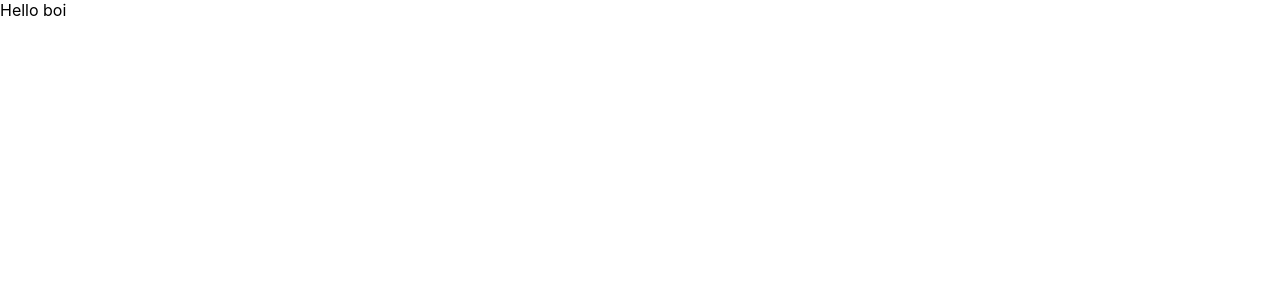
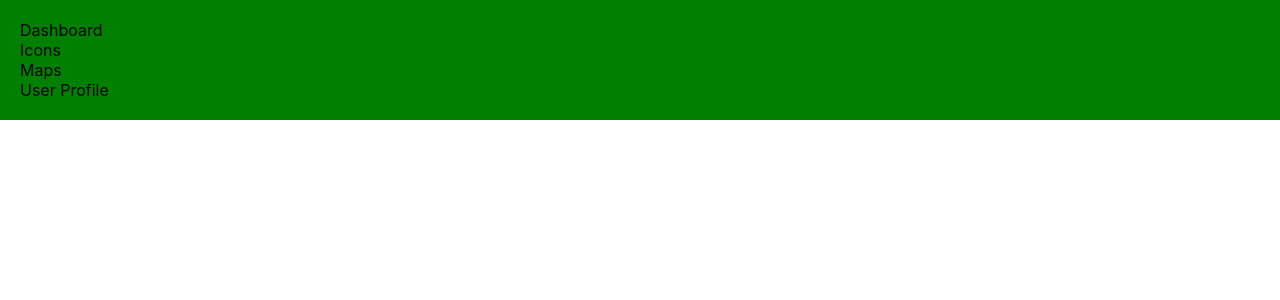
Before and after one commit to jpzambranoleon/jsx-template-prototype, a React (Create React App) app: page / in a window 1280 px wide. Shown: the top 300 px of the page. Built offline with nearby package versions, Linux system fonts and the light colour scheme.

Commit message:
updated files

```diff
--- a/src/components/sidebar/Sidebar.jsx
+++ b/src/components/sidebar/Sidebar.jsx
@@ -0,0 +1,26 @@
+import "./sidebar.css"
+
+function Sidebar() {
+    return (
+        <div className="sidebar">
+            <div className="sidebarWrapper">
+                <ul className="sidebarList">
+                    <li className="sidebarListItem">
+                        <span className="sidebarListItemText">Dashboard</span>
+                    </li>
+                    <li className="sidebarListItem">
+                        <span className="sidebarListItemText">Icons</span>
+                    </li>
+                    <li className="sidebarListItem">
+                        <span className="sidebarListItemText">Maps</span>
+                    </li>
+                    <li className="sidebarListItem">
+                        <span className="sidebarListItemText">User Profile</span>
+                    </li>
+                </ul>
+            </div>
+        </div>
+    )
+}
+
+export default Sidebar;
--- a/src/components/sidebar/sidebar.css
+++ b/src/components/sidebar/sidebar.css
@@ -0,0 +1,14 @@
+.sidebar {
+    flex: 3;
+    background-color: green;
+}
+
+.sidebarWrapper {
+    padding: 20px;
+}
+
+.sidebarList {
+    padding: 0;
+    margin: 0;
+    list-style: none;
+}
--- a/src/pages/home/Home.jsx
+++ b/src/pages/home/Home.jsx
@@ -1,7 +1,9 @@
+import Sidebar from "../../components/sidebar/Sidebar";
+
 function Home() {
     return (
         <div className="homeContainer">
-            Hello boi
+            <Sidebar />
         </div>
     );
 }
```
